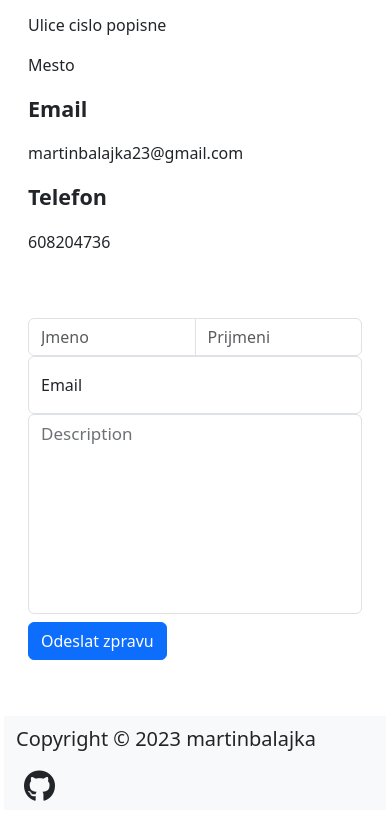
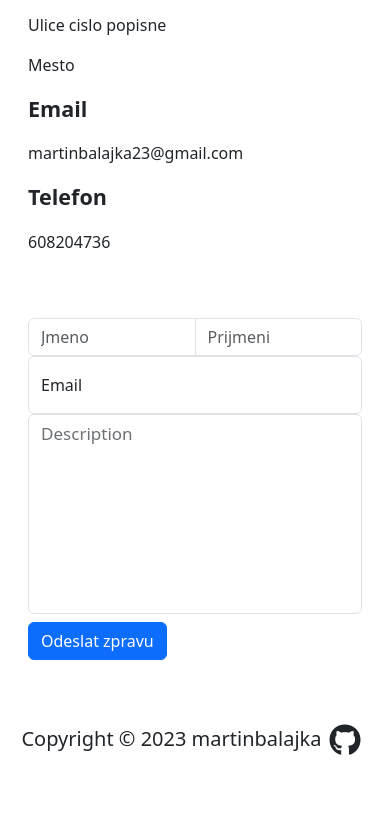
Before and after one commit to wazox23/bootstrap-tst, a website: page index.html in a window 390 px wide. Shown: the part 4780-5606 px from the top of the page. After the commit the page ends 5560 px from the top, so only its background shows below. Drawn offline with nearby package versions, Linux system fonts and the light colour scheme.

Commit message:
Update index.html

```diff
--- a/index.html
+++ b/index.html
@@ -437,7 +437,7 @@
 
       </div>
       <footer class="row">
-        <div class="col-lg-12 bg-body-tertiary d-lg-inline-flex justify-content-center gy-5">
+        <div class="col-lg-12 d-flex justify-content-center   gy-5">
 
           <p class="fs-5 fw-light my-2">Copyright © 2023 martinbalajka</p>
         <a href="https://github.com/wazox23" class="text-decoration-none text-dark">  <i class="fa-brands fa-github fa-2x mx-2 my-2"></i></a>
```
